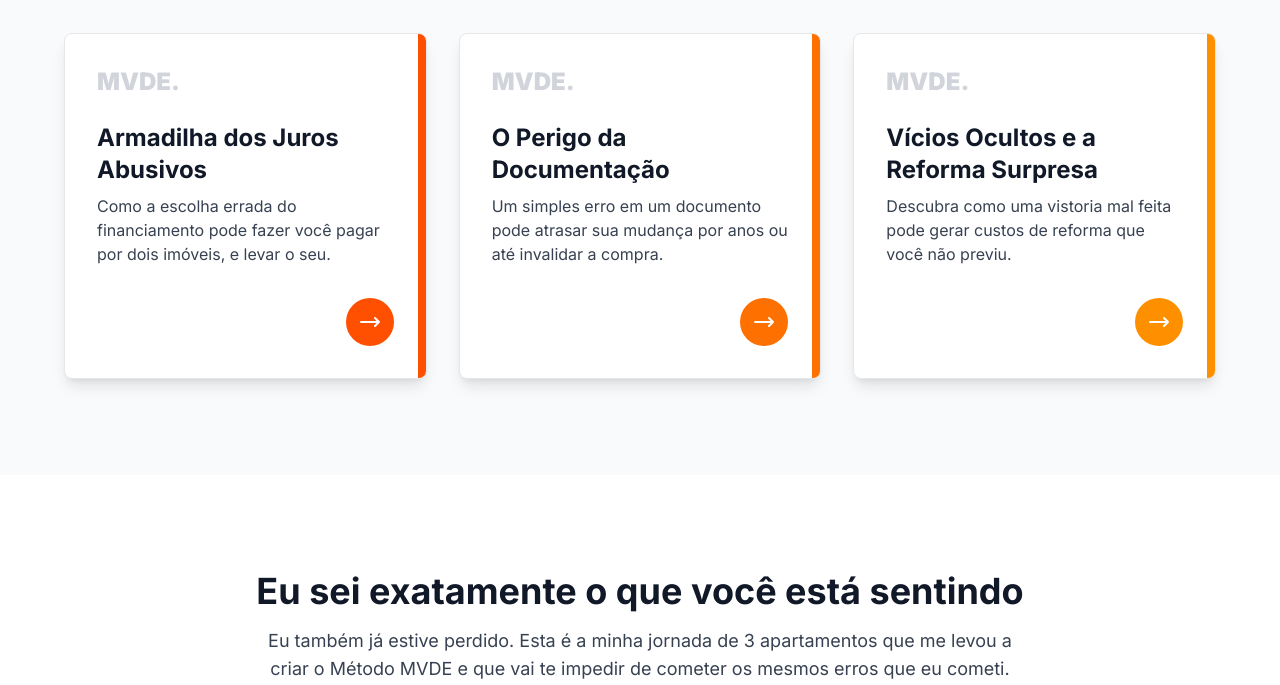
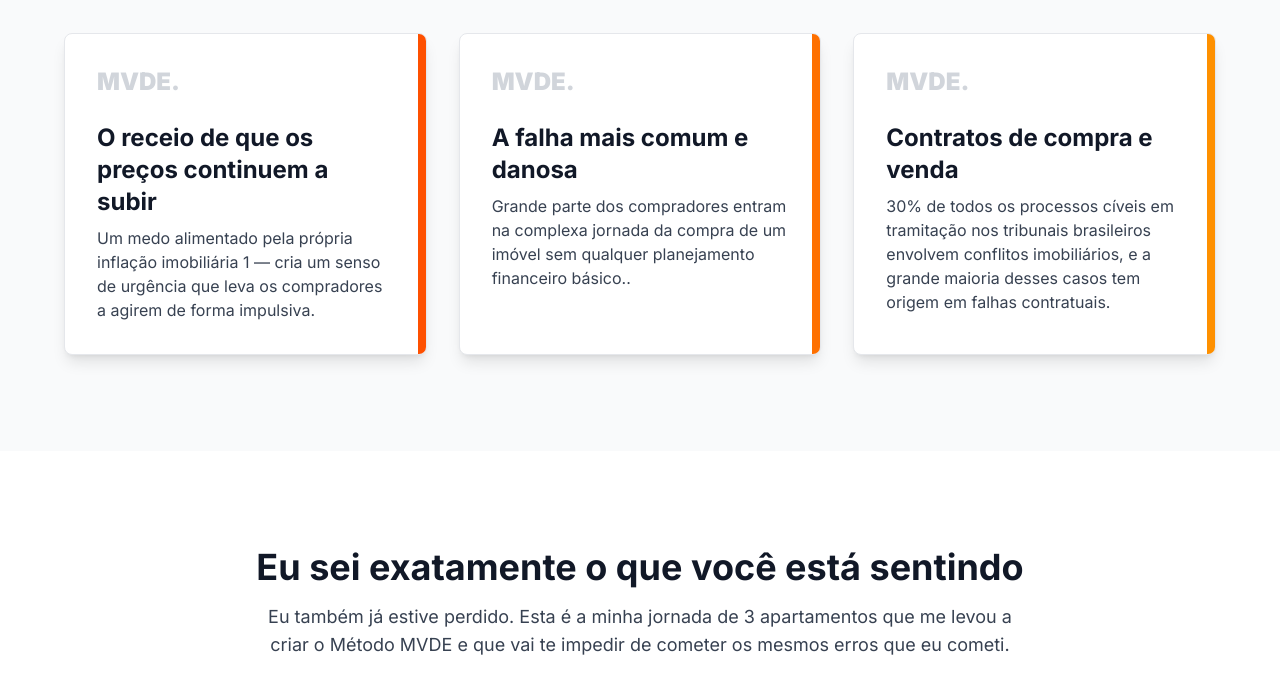
Before and after one commit to Humbertoa001/Style_Guide_MVDE, a plain HTML site: page index.html in a window 1280 px wide. Shown: the part 1380-2065 px from the top of the page. Drawn offline with nearby package versions, Linux system fonts and the light colour scheme.

Commit message:
Update index.html

```diff
--- a/index.html
+++ b/index.html
@@ -232,12 +232,9 @@
                         <div class="h-full flex flex-col justify-between">
                             <div>
                                 <div class="text-gray-300 font-black text-2xl mb-6">MVDE.</div>
-                                <h4 class="font-bold text-2xl text-[#111827] mb-2">Armadilha dos Juros Abusivos</h4>
-                                <p class="text-[#374151]">Como a escolha errada do financiamento pode fazer você pagar por dois imóveis, e levar o seu.</p>
+                                <h4 class="font-bold text-2xl text-[#111827] mb-2">O receio de que os preços continuem a subir</h4>
+                                <p class="text-[#374151]">Um medo alimentado pela própria inflação imobiliária 1 — cria um senso de urgência que leva os compradores a agirem de forma impulsiva.</p>
                             </div>
-                            <a href="#" class="self-end mt-8 bg-[#FE5000] text-white rounded-full w-12 h-12 flex items-center justify-center hover:bg-[#FE6000] transition-colors">
-                                <svg xmlns="http://www.w3.org/2000/svg" class="h-6 w-6" fill="none" viewBox="0 0 24 24" stroke="currentColor" stroke-width="2"><path stroke-linecap="round" stroke-linejoin="round" d="M17 8l4 4m0 0l-4 4m4-4H3" /></svg>
-                            </a>
                         </div>
                     </div>
                     <!-- Card Matéria 2 -->
@@ -246,12 +243,9 @@
                          <div class="h-full flex flex-col justify-between">
                             <div>
                                 <div class="text-gray-300 font-black text-2xl mb-6">MVDE.</div>
-                                <h4 class="font-bold text-2xl text-[#111827] mb-2">O Perigo da Documentação</h4>
-                                <p class="text-[#374151]">Um simples erro em um documento pode atrasar sua mudança por anos ou até invalidar a compra.</p>
+                                <h4 class="font-bold text-2xl text-[#111827] mb-2">A falha mais comum e danosa</h4>
+                                <p class="text-[#374151]">Grande parte dos compradores entram na complexa jornada da compra de um imóvel sem qualquer planejamento financeiro básico..</p>
                             </div>
-                            <a href="#" class="self-end mt-8 bg-[#FE7000] text-white rounded-full w-12 h-12 flex items-center justify-center hover:bg-[#FE8000] transition-colors">
-                                <svg xmlns="http://www.w3.org/2000/svg" class="h-6 w-6" fill="none" viewBox="0 0 24 24" stroke="currentColor" stroke-width="2"><path stroke-linecap="round" stroke-linejoin="round" d="M17 8l4 4m0 0l-4 4m4-4H3" /></svg>
-                            </a>
                         </div>
                     </div>
                     <!-- Card Matéria 3 -->
@@ -260,12 +254,9 @@
                          <div class="h-full flex flex-col justify-between">
                             <div>
                                 <div class="text-gray-300 font-black text-2xl mb-6">MVDE.</div>
-                                <h4 class="font-bold text-2xl text-[#111827] mb-2">Vícios Ocultos e a Reforma Surpresa</h4>
-                                <p class="text-[#374151]">Descubra como uma vistoria mal feita pode gerar custos de reforma que você não previu.</p>
+                                <h4 class="font-bold text-2xl text-[#111827] mb-2">Contratos de compra e venda</h4>
+                                <p class="text-[#374151]">30% de todos os processos cíveis em tramitação nos tribunais brasileiros envolvem conflitos imobiliários, e a grande maioria desses casos tem origem em falhas contratuais.</p>
                             </div>
-                            <a href="#" class="self-end mt-8 bg-[#FE9000] text-white rounded-full w-12 h-12 flex items-center justify-center hover:bg-[#FEA000] transition-colors">
-                                <svg xmlns="http://www.w3.org/2000/svg" class="h-6 w-6" fill="none" viewBox="0 0 24 24" stroke="currentColor" stroke-width="2"><path stroke-linecap="round" stroke-linejoin="round" d="M17 8l4 4m0 0l-4 4m4-4H3" /></svg>
-                            </a>
                         </div>
                     </div>
                 </div>
```
